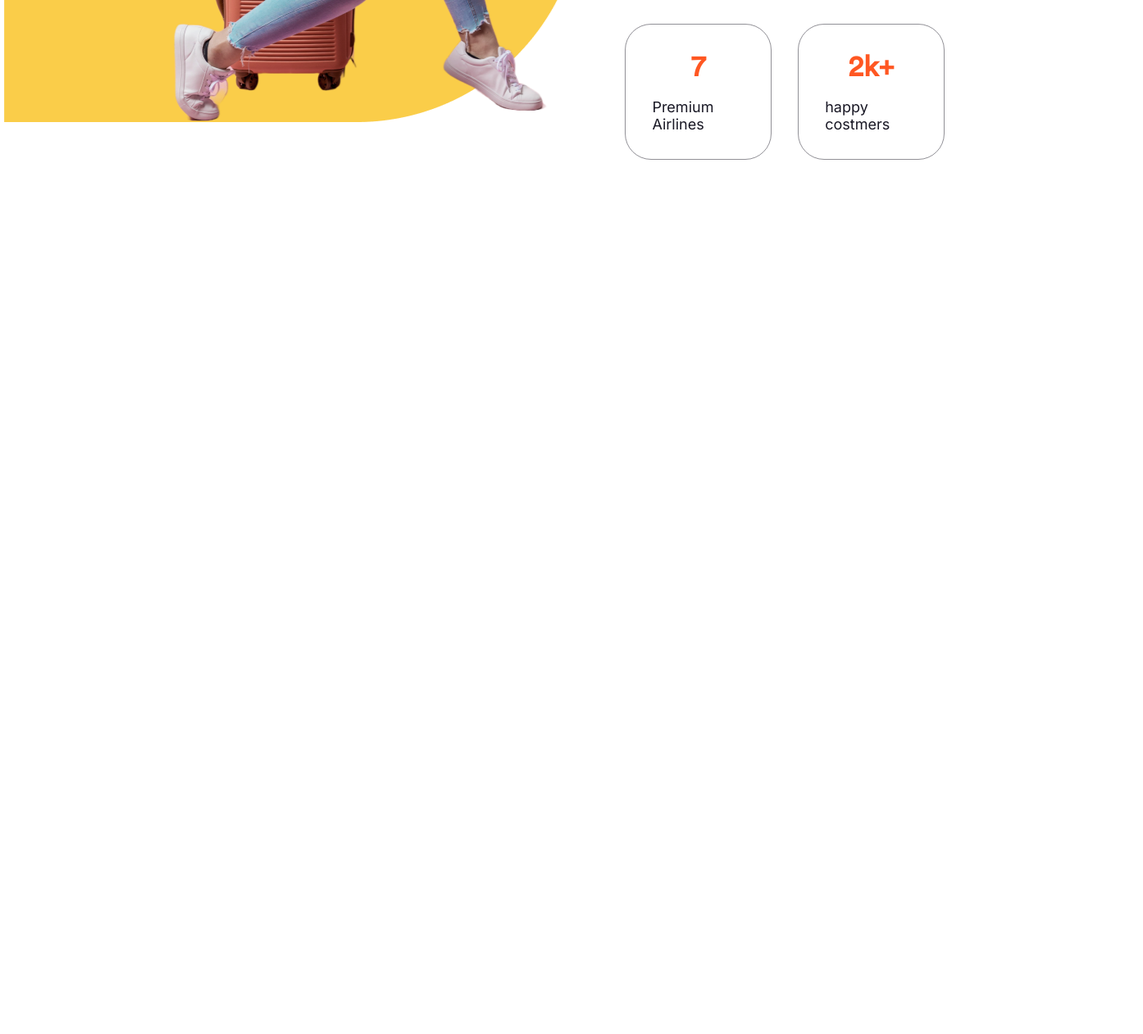
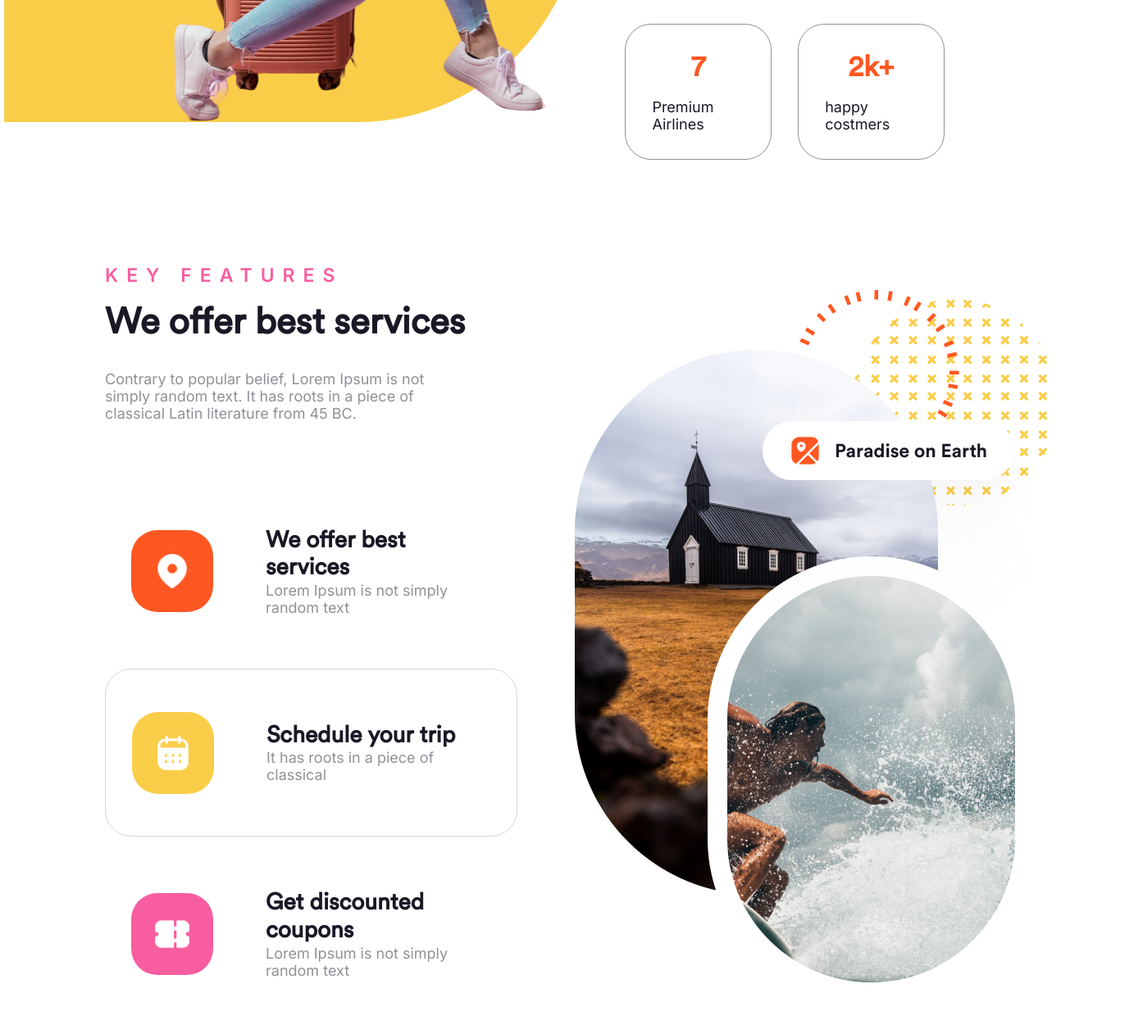
Before and after one commit to ghassen-git/test-git-sass, a website: page index.html in a window 1280 px wide. Shown: the part 3110-4372 px from the top of the page at 82% size, 1394 px wide, since content can reach past the window. Before the commit the page ends 3369 px from the top, so only its background shows below. Drawn offline with Linux system fonts and the light colour scheme; files whose address does not match are found by name.

Commit message:
offers section-->done

```diff
--- a/index.html
+++ b/index.html
@@ -151,15 +151,17 @@
     <section class="discount-section">
       <div class="img-box"><img src="asset/Group 9238.png" alt="" /></div>
       <div class="text-box">
-        <div ">
+        <div>
           <div class="header">
             <p class="pink-text">Travel Point</p>
             <h2>We helping you find your dream location</h2>
             <p>
-              Contrary to popular belief, Lorem Ipsum is not <br> simply random text.
-              It has roots in a piece of <br> classical Latin literature from 45 BC.
+              Contrary to popular belief, Lorem Ipsum is not <br />
+              simply random text. It has roots in a piece of <br />
+              classical Latin literature from 45 BC.
             </p>
-          </div> <img class="text-img" src="asset/Frame 50.png" alt="">
+          </div>
+          <img class="text-img" src="asset/Frame 50.png" alt="" />
           <div class="stats">
             <div>
               <span>500+</span>
@@ -178,10 +180,45 @@
               <p>happy costmers</p>
             </div>
           </div>
-
         </div>
       </div>
     </section>
-
+    <section class="offers-section">
+      <div class="text-box">
+        <div class="header">
+          <p class="pink-text">Key features</p>
+          <h2>We offer best services</h2>
+          <p>
+            Contrary to popular belief, Lorem Ipsum is not <br />
+            simply random text. It has roots in a piece of <br />
+            classical Latin literature from 45 BC.
+          </p>
+        </div>
+        <div class="offers">
+          <div>
+            <img class="first" src="asset/location 2.png" alt="" />
+            <div>
+              <h3>We offer best services</h3>
+              <p>Lorem Ipsum is not simply random text</p>
+            </div>
+          </div>
+          <div class="second-container">
+            <img class="second" src="asset/calendar 1.png" alt="" />
+            <div>
+              <h3>Schedule your trip</h3>
+              <p>It has roots in a piece of classical</p>
+            </div>
+          </div>
+          <div>
+            <img class="third" src="asset/ticket 1.png" alt="" />
+            <div>
+              <h3>Get discounted coupons</h3>
+              <p>Lorem Ipsum is not simply random text</p>
+            </div>
+          </div>
+        </div>
+      </div>
+      <div class="img-box"><img src="asset/BACKGROUND.png" alt="" /></div>
+    </section>
   </body>
 </html>
--- a/sass/style.scss
+++ b/sass/style.scss
@@ -321,3 +321,52 @@ nav {
     }
   }
 }
+.offers-section {
+  display: flex;
+  align-items: center;
+  justify-content: center;
+  gap: 7rem;
+  .text-box {
+    .header {
+      margin-bottom: 6.4rem;
+      h2 {
+        margin-bottom: 3.2rem;
+      }
+    }
+    .offers {
+      .second-container {
+        border: 0.1rem solid rgba(0, 0, 0, 0.159);
+        border-radius: 3.2rem;
+      }
+      div {
+        display: flex;
+        align-items: center;
+        gap: 3.2rem;
+        padding: 3.2rem;
+        div {
+          display: block;
+        }
+        .first,
+        .second,
+        .third {
+          width: 10rem;
+          height: 10rem;
+          padding: 2.5rem;
+          border-radius: 3.2rem;
+        }
+        .first {
+          background-color: $secondary;
+        }
+        .second {
+          background-color: #facd49;
+        }
+        .third {
+          background-color: $pink;
+        }
+      }
+    }
+  }
+  .img-box {
+    width: 44%;
+  }
+}
```
Also changed, not shown: asset/Layer_1.png (added), sass/style.css, 2 other files.
